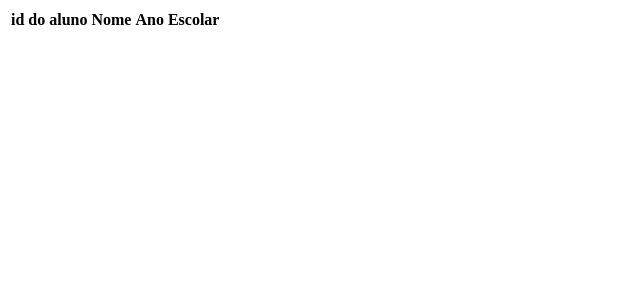
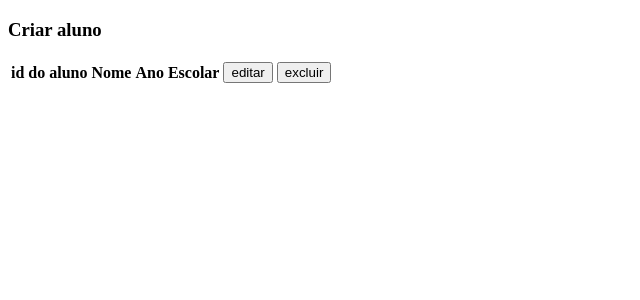
Before and after one commit to brenininho/projeto_escola, a Flask app: template templates/aluno.html in a window 1280 px wide. Shown: the top 300 px of the page, without its empty margins (0-640 px from the left). Run offline with Flask 2, Linux system fonts and the light colour scheme; the template is opened without the code that fills it: most values are stand-ins (such as "Sample title", 1, 10 or a date in 2020); lists and menus that the app fills with data are empty.

Commit message:
adicionado o arquivo aluno_edit.html.

```diff
--- a/app.py
+++ b/app.py
@@ -2,6 +2,11 @@ import sqlite3
 from flask import Flask, render_template
 
 app = Flask(__name__)
+
+conn = sqlite3.connect("system.db")
+c = conn.cursor()
+c.execute("CREATE TABLE IF NOT EXISTS professor ( name text, school_year text)")
+conn.close()
 
 
 @app.route('/')
@@ -14,21 +19,43 @@ def aluno():
     conn = sqlite3.connect("system.db")
     c = conn.cursor()
     # c.execute("CREATE TABLE IF NOT EXISTS student (name text, school_year text)")
-    c.execute("INSERT INTO student VALUES ('Breno Valle', 3º Ano Médio'")
+    c.execute("INSERT INTO student VALUES ('Breno Valle', 3 Ano Médio'")
     conn.commit()
     data = c.fetchall()
     return render_template("aluno.html", data=data)
+
+
+@app.route('/aluno/edit')
+def aluno_edit():
+    return render_template("aluno_edit.html")
 
 
 @app.route('/professor')
 def professor():
     conn = sqlite3.connect("system.db")
     c = conn.cursor()
-    # c.execute("CREATE TABLE IF NOT EXISTS professor (name text, school_year text)")
-    conn.commit()
-    return render_template("professor.html")
+    c.execute("SELECT rowid, * FROM professor")
+    data = c.fetchall()
+    return render_template("professor.html", data=data)
 
 
 @app.route('/nota')
 def nota():
     return render_template("nota.html")
+
+
+@app.route('/professor/criar')
+def professor_criar():
+    return render_template("professor_criar.html")
+
+
+@app.route('/professor/deletar/<int:id>')
+def professor_deletar(id):
+    pass
+
+
+
+@app.route('/professor/editar/<int:id>')
+def professor_editar(id):
+
+    return render_template("professor_editar.html")
--- a/templates/aluno.html
+++ b/templates/aluno.html
@@ -6,8 +6,10 @@
 </head>
 
 <body>
+<h3>
+    Criar aluno
+</h3>
 <table>
-    {% for student in data %}
     <tr>
         <th>
             id do aluno
@@ -18,13 +20,26 @@
         <th>
             Ano Escolar
         </th>
+        <th>
+            <form action="http://127.0.0.1:5000/aluno/edit">
+                <input type="submit" value="editar"/>
+            </form>
+        </th>
+        <th>
+            <form action="">
+                <input type="submit" value="excluir"/>
+            </form>
+        </th>
     </tr>
     <tr>
+        {% for student in data %}
         <td>
 
+        <td>
+        </td>
+        {% endfor %}
         </td>
     </tr>
-    {% endfor %}
 </table>
 </body>
 </html>
--- a/templates/professor.html
+++ b/templates/professor.html
@@ -2,7 +2,6 @@
 <html lang="en">
 <head>
     <meta charset="UTF-8">
-<<<<<<< HEAD
     <title>Tabela de professor</title>
 <style>
 table {
```
Also changed, not shown: templates/aluno_edit.html (added, +13 -0 lines), system.db (deleted).
